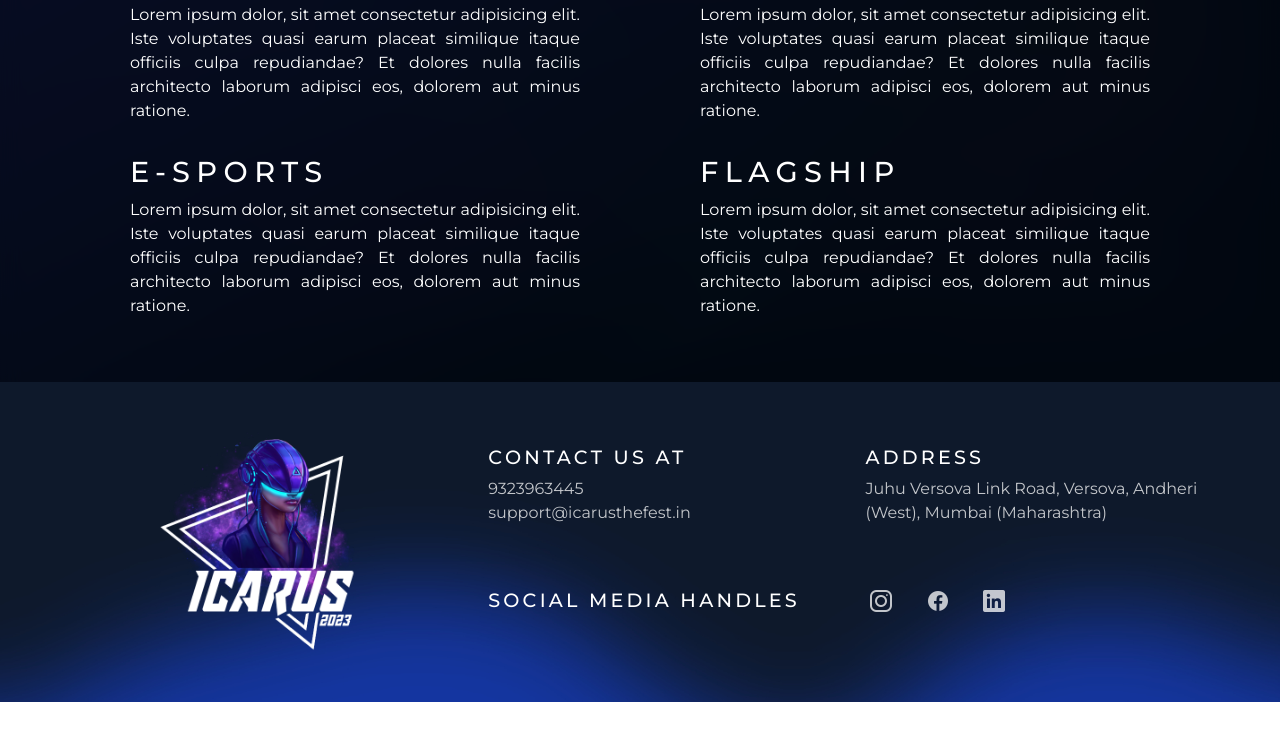
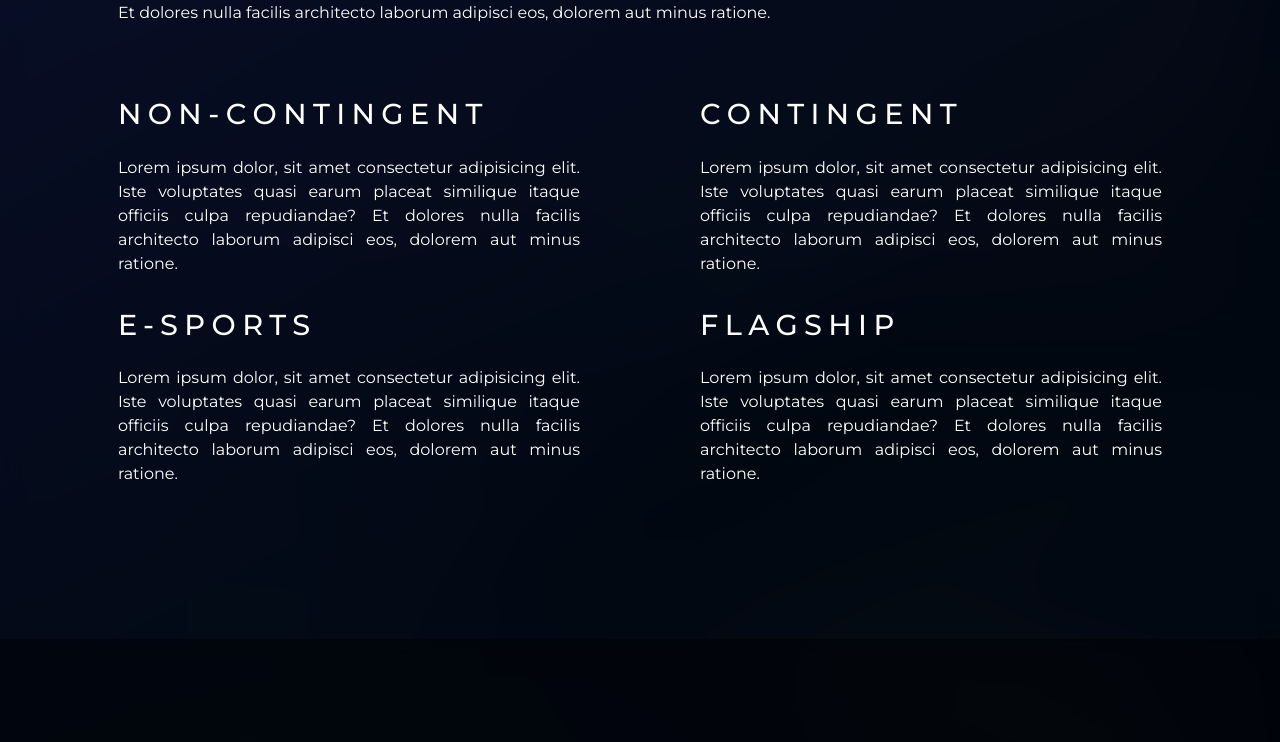
Before and after one commit to KrishayNair/icaruswebsite, a React (Create React App) app: page / in a window 1280 px wide. Shown: the part 2009-2751 px from the top of the page. Before the commit the page ends 2711 px from the top, so only its background shows below. Built offline with nearby package versions, Linux system fonts and the light colour scheme.

Commit message:
changed responsive structure

```diff
--- a/package.json
+++ b/package.json
@@ -9,6 +9,7 @@
     "gsap": "^3.11.4",
     "react": "^18.2.0",
     "react-dom": "^18.2.0",
+    "react-icons": "^4.7.1",
     "react-router-dom": "^6.8.0",
     "react-scripts": "5.0.1",
     "web-vitals": "^2.1.4"
--- a/src/Components/Home.css
+++ b/src/Components/Home.css
@@ -1,7 +1,4 @@
-/* section {
-    background: linear-gradient(145deg, rgba(25,42,114,1) 28%, rgba(3,23,53,0.94) 80%);
-} */
-@media screen and (max-width: 425px) {
+/* @media screen and (max-width: 425px) {
   .logo-text {
     margin-top: 2vh;
     margin-bottom: 5vh !important;
@@ -93,7 +90,7 @@
     margin-left: unset !important;
     font-size: 0.7rem !important;
   }
-}
+} */
 
 .landing-page {
   background: url("../media/bg.jpg") no-repeat;
@@ -220,36 +217,31 @@
 
 /* footer page */
 
-.footer .container-fluid {
-  background-color: transparent;
-  background-image: url("../media/footerbg.jpg");
-  height: 20rem;
-  background-repeat: no-repeat;
-  background-position: center;
-  background-size: cover;
-}
-
 .footer .footer-logo {
   width: 14rem;
   margin-top: 3rem;
 }
 
 .footer h6 {
-  margin-top: 4rem;
-  margin-left: 1.8rem;
-  font-size: 1.2rem;
-  color: white;
-  font-family: Montserrat;
+  font-size: 1.4vw;
   letter-spacing: 0.2rem;
+  margin-bottom: 1rem;
 }
 
-.footer .social {
-  margin-top: 3.75rem;
+.footer div.foot-item svg {
+  font-size: 1.4vw;
+  margin-right: 1rem;
 }
 
-.footer p,
-.footer a {
-  margin-left: 1.8rem;
-  font-size: 1rem;
-  opacity: 0.75;
+.footer div.foot-item, .footer p {
+  font-size: 1.1vw;
+  letter-spacing: .05rem;
+  font-weight: lighter;
 }
+
+.footer .social a {
+  text-decoration: none;
+  color: white;
+  font-size: 2vw;
+  margin-inline: 1rem;
+}
--- a/src/Components/Home.js
+++ b/src/Components/Home.js
@@ -1,11 +1,11 @@
 import React, { useEffect, useState, useRef } from "react";
 import "./Home.css";
+import "./Home.mobile.css";
 import landing from "../media/landing-01.png";
 import NFTMonkey from "../media/nftmonkey.png";
 import icarus01 from "../media/icarus01.png";
-import facebook from '../media/facebook.png';
-import instagram from '../media/instagram.png';
-import linkedin from '../media/linkedin.png';
+
+import { RiFacebookCircleFill, RiInstagramFill, RiLinkedinBoxFill, RiMailFill, RiPhoneFill } from 'react-icons/ri';
 
 import { gsap } from "gsap";
 import { ScrollTrigger } from "gsap/ScrollTrigger";
@@ -61,7 +61,7 @@ export default function Home() {
                 },
             })
             .to(vrDidiRef.current, { x: 150, y: 200 })
-      .to(landingBottomBoxRef.current, { y: 100 }, "<0")
+            .to(landingBottomBoxRef.current, { y: "100%" }, "<0")
             .to(".landing-page", { filter: "hue-rotate(360deg)" }, "<0");
 
         gsap
@@ -162,7 +162,8 @@ export default function Home() {
                     style={{ position: "relative", zIndex: 1 }}
                 >
                     <div className="row">
-            <div className="col-sm-6 content d-flex flex-column justify-content-center align-items-start ps-5">
+                        <div className="col-sm-6 content d-flex flex-column justify-content-center align-items-start"
+                            style={{ "paddingLeft": "5rem" }}>
                             <h1
                                 className="content-title primary-font letter-spacing-heading mb-5"
                                 style={{ fontSize: "3.5vw" }}
@@ -230,60 +231,59 @@ export default function Home() {
                 >
                     <span>ICARUS ARRVING IN</span>
                     <div className="row timer">
-            <div className="col-sm timer-count">
+                        <div className="col-sm-6 col-lg timer-count">
                             <h1>{time.days}</h1>
                             <p>days</p>
                         </div>
-            <div className="col-sm timer-count">
+                        <div className="col-sm-6 col-lg timer-count">
                             <h1>{time.hours}</h1>
                             <p>hours</p>
                         </div>
-            <div className="col-sm timer-count">
+                        <div className="col-sm-6 col-lg timer-count">
                             <h1>{time.minutes}</h1>
                             <p>minutes</p>
                         </div>
-            <div className="col-sm timer-count">
+                        <div className="col-sm-6 col-lg timer-count">
                             <h1>{time.seconds}</h1>
                             <p>seconds</p>
                         </div>
                     </div>
                 </div>
                 <section
-          className="event-desc-page position-relative my-5"
+                    className="event-desc-page position-relative my-5 vh-100 d-flex flex-column justify-content-center align-items-start"
                     style={{ position: "relative", zIndex: 1 }}
                 >
-          <div className="container overflow-hidden">
-            <div className="gy-4">
+                    <div className="container px-0 overflow-hidden">
+                        <div className="gy-4 edh" style={{ "marginBottom": "4rem" }}>
                             <h6>EVENTS AT ICARUS</h6>
                             <p>Lorem ipsum dolor, sit amet consectetur adipisicing elit. Iste voluptates quasi earum placeat similique itaque officiis culpa repudiandae? Et dolores nulla facilis architecto laborum adipisci eos, dolorem aut minus ratione.</p>
                         </div>
-            {/* // <!-- ---------------------------------------four columns----------------------------------- --> */}
                         <div className="row gy-2" style={{ backgroundColor: 'transparent' }}>
                             {/* -------------------------block with non-contigent events------------------------------------------------ */}
-              <div className="col-6">
+                            <div className="col-sm-12 col-lg-6">
                                 <div className="pt-2">
-                  <h6>NON-CONTINGENT</h6>
+                                    <h6 className="mb-4">NON-CONTINGENT</h6>
                                     <p >Lorem ipsum dolor, sit amet consectetur adipisicing elit. Iste voluptates quasi earum placeat similique itaque officiis culpa repudiandae? Et dolores nulla facilis architecto laborum adipisci eos, dolorem aut minus ratione.</p>
                                 </div>
                             </div>
                             {/*-----------------------block with contigent events----------------------------------------------- --> */}
-              <div className="col-6">
+                            <div className="col-sm-12 col-lg-6">
                                 <div className="pt-2">
-                  <h6>CONTINGENT</h6>
+                                    <h6 className="mb-4">CONTINGENT</h6>
                                     <p>Lorem ipsum dolor, sit amet consectetur adipisicing elit. Iste voluptates quasi earum placeat similique itaque officiis culpa repudiandae? Et dolores nulla facilis architecto laborum adipisci eos, dolorem aut minus ratione.</p>
                                 </div>
                             </div>
                             {/*--------------------------block with esports events----------------------------------------------- --> */}
-              <div className="col-6">
+                            <div className="col-sm-12 col-lg-6">
                                 <div className="pt-2">
-                  <h6>E-SPORTS</h6>
+                                    <h6 className="mb-4">E-SPORTS</h6>
                                     <p>Lorem ipsum dolor, sit amet consectetur adipisicing elit. Iste voluptates quasi earum placeat similique itaque officiis culpa repudiandae? Et dolores nulla facilis architecto laborum adipisci eos, dolorem aut minus ratione.</p>
                                 </div>
                             </div>
                             {/*--------------------------block with flagship events----------------------------------------------- --> */}
-              <div className="col-6">
+                            <div className="col-sm-12 col-lg-6">
                                 <div className="pt-2">
-                  <h6>FLAGSHIP</h6>
+                                    <h6 className="mb-4">FLAGSHIP</h6>
                                     <p>Lorem ipsum dolor, sit amet consectetur adipisicing elit. Iste voluptates quasi earum placeat similique itaque officiis culpa repudiandae? Et dolores nulla facilis architecto laborum adipisci eos, dolorem aut minus ratione.</p>
                                 </div>
                             </div>
@@ -292,34 +292,36 @@ export default function Home() {
 
                 </section>
                 <footer
-          className="footer"
+                    className="footer main-background-effect"
                     style={{ position: "relative", zIndex: 1 }}
                 >
                     <div className="container-fluid">
-            <div className="container">
-
+                        <div className="container py-lg-5 py-sm-2">
+                            <div className="row main-row d-flex justify-content-around align-items-center">
+                                <div className="col-sm-12 col-lg-4 text-center">
+                                    <img className="footer-logo" style={{ "marginBottom": "4rem" }} src={icarus01} alt="icarus01" />
+                                </div>
+                                <div className="col-sm-12 col-lg-8">
                                     <div className="row">
-
-                {/* <!-- -------------------------------first column which contains logo------------------------------------------------> */}
-                <div className="col-sm text-center">
-                  <img className="footer-logo" src={icarus01} alt="icarus01" />
+                                        <div className="col-sm-12 col-lg-6 gx-2" style={{ "marginBottom":"3rem" }}>
+                                            <h6>CONTACT US AT</h6>
+                                            <div className="foot-item mb-2"><RiPhoneFill/> +91 93239 63445</div>
+                                            <div className="foot-item"><RiMailFill/> support@icarusthefest.in</div>
                                         </div>
-
-                {/* <!-- -------------------------------second column which contains contact us------------------------------------------> */}
-                <div className="col gx-2" >
-                  <h6>CONTACT US AT</h6>
-                  <p>9323963445<br />support@icarusthefest.in</p>
-                  <h6 className="handles">SOCIAL MEDIA HANDLES</h6>
+                                        <div className="col-sm-12 col-lg-6 gx-2" >
+                                            <h6>ADDRESS</h6>
+                                            <p>Juhu Versova Link Road, <br /> Versova, Andheri (West), <br /> Mumbai Maharashtra</p>
                                         </div>
-
-                {/* <!-- -------------------------------third column which contains address---------------------------------------------> */}
-                <div className="col">
-                  <h6>ADDRESS</h6>
-                  <p>Juhu Versova Link Road, Versova, Andheri (West), Mumbai (Maharashtra)</p>
+                                    </div>
+                                    <div className="row mt-3">
+                                        <div className="px-0 social-layout d-flex justify-content-start align-items-center">
+                                            <h6 className="mb-0 me-5">FOLLOW US ON</h6>
                                             <div className="social">
-                    <a href="/"><img src={instagram} alt="instagram" /></a>
-                    <a href="/"><img src={facebook} alt="facebook" /></a>
-                    <a href="/"><img src={linkedin} alt="linkedin" /></a>
+                                                <a href="/"><RiInstagramFill /></a>
+                                                <a href="/"><RiFacebookCircleFill/></a>
+                                                <a href="/"><RiLinkedinBoxFill/></a>
+                                            </div>
+                                        </div>
                                     </div>
                                 </div>
                             </div>
--- /dev/null
+++ b/src/Components/Home.mobile.css
@@ -0,0 +1,106 @@
+@media screen and (max-width: 425px) {
+    /* landing page view */
+
+    .landing-page .graphics {
+        display: none;
+    }
+
+    .landing-page .content { padding-inline-start: 1rem !important; }
+
+    .landing-page .content .logo-text h1 {
+        font-size: 24vw;
+    }
+
+    .landing-page .content .logo-text span {
+        font-size: 10vw;
+        bottom: -2rem;
+    }
+
+    .landing-page .content p {
+        font-size: 4.2vw;
+        line-height: normal;
+        width: 90vw;
+        text-align: center;
+    }
+
+    /* monkey view */
+    .about-us-page>.row {
+        height: 100vh;
+    }
+
+    .about-us-page .content { padding-left: 1.5rem !important; align-items: center; }
+
+    .about-us-page .content h1 {
+        font-size: 8vw !important;
+    }
+
+    .about-us-page .content .description p {
+        width: 90vw;
+        font-size: 4vw !important;
+    }
+
+    .about-us-page .graphics {
+        display: none;
+    }
+
+    /* timer overlay view */
+    .timer-overlay {
+        flex-direction: column;
+        justify-content: center;
+    }
+
+    .timer-overlay span {
+        font-size: 6.5vw;
+        margin-bottom: 2rem;
+    }
+
+
+    /* event description view */
+    .event-desc-page {
+        height: auto !important;
+    }
+
+    .event-desc-page .edh h6 { /* .edh --> event desc header */
+        font-size: 8vw;
+    }
+
+    .event-desc-page .edh p {
+        width: 75vw;
+        font-size: 4vw;
+        margin-top: 2rem;
+    }
+
+    /* footer view */
+    .footer .footer-logo {
+        width: 52vw;
+    }
+
+    .footer h6 {
+        font-size: 5.4vw;
+        text-align: center;
+    }
+
+    .footer div.foot-item svg {
+      font-size: 4.4vw;
+    }
+
+    .footer div.foot-item, .footer p {
+      font-size: 3.8vw;
+      text-align: center;
+    }
+
+    .footer .social a {
+      font-size: 6vw;
+      text-align: center;
+    }
+
+    .social-layout {
+        flex-direction: column;
+        justify-content: center;
+        align-items: center;
+    }
+
+    .social-layout h6 {
+        margin-right: 0 !important;
+    }
+}
```
Also changed, not shown: src/Components/NonContingent.js (+8 -8 lines), src/index.css (+7 -0 lines), 2 other files (tests, documents, lock files or other folders). Lines whose indentation alone changed are shown as unchanged.
